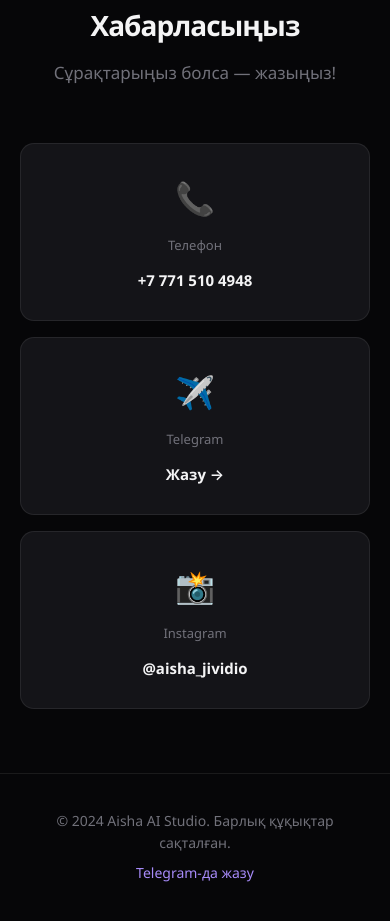
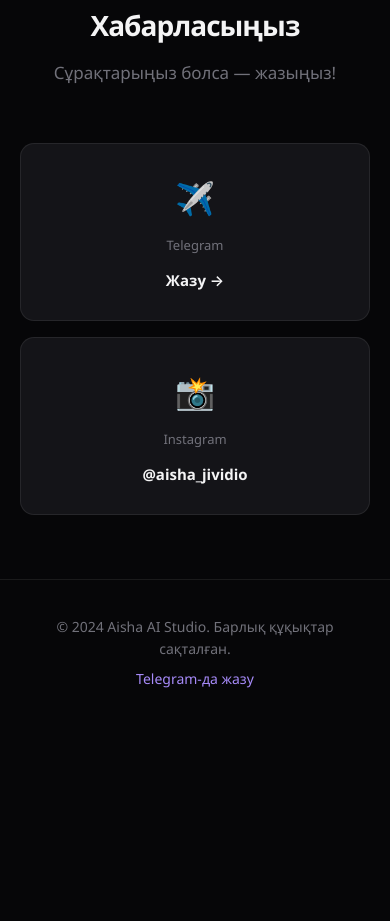
Before and after one commit to juldiz1994-gif/aisha-ai-studio-site, a plain HTML site: page index.html in a window 390 px wide. Shown: the part 5317-6238 px from the top of the page. After the commit the page ends 6044 px from the top, so only its background shows below. Drawn offline with Linux system fonts and the light colour scheme.

Commit message:
Remove phone number from contact section

```diff
--- a/index.html
+++ b/index.html
@@ -453,11 +453,7 @@
     <h2 class="section-title fade-up">Хабарласыңыз</h2>
     <p class="section-sub fade-up">Сұрақтарыңыз болса — жазыңыз!</p>
     <div class="contact-grid">
-      <a href="tel:+77715104948" class="contact-card">
-        <span class="contact-icon">📞</span>
-        <span class="contact-label">Телефон</span>
-        <span class="contact-value">+7 771 510 4948</span>
-      </a>
+
       <a href="https://t.me/+e9V00D-EATpkYjQy" class="contact-card">
         <span class="contact-icon">✈️</span>
         <span class="contact-label">Telegram</span>
```
